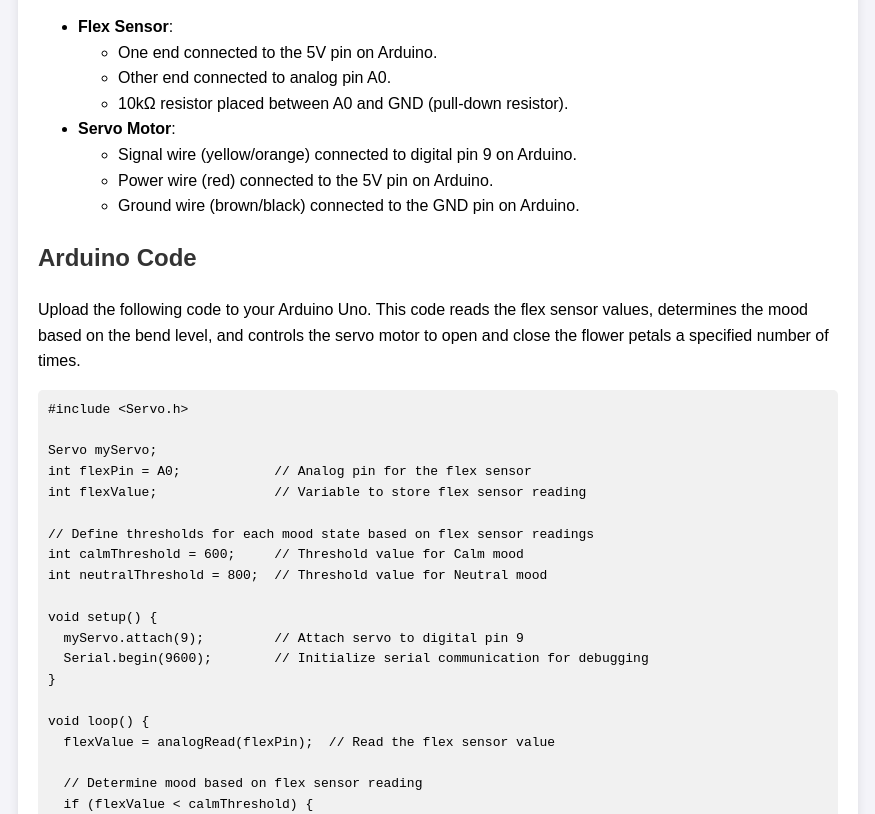
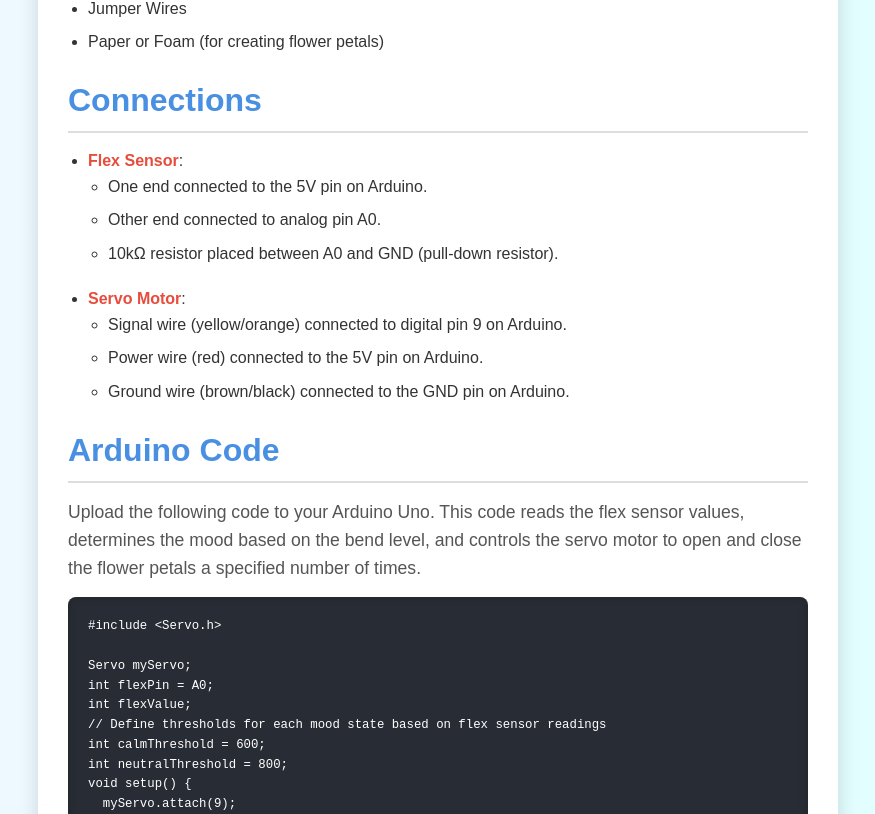
Before and after one commit to nusyba23/Tangible-HCI, a plain HTML site: page Projects/project3.html in a window 1280 px wide. Shown: the part 786-1600 px from the top of the page, without its empty margins (202-1077 px from the left). Drawn offline with Linux system fonts and the light colour scheme.

Commit message:
CSS added for Project3 page

```diff
--- a/Projects/project3.html
+++ b/Projects/project3.html
@@ -1,48 +1,12 @@
 <!DOCTYPE html>
 <html lang="en">
-<head>
-  <meta charset="UTF-8">
-  <meta name="viewport" content="width=device-width, initial-scale=1.0">
-  <title>Touch-Sensitive Mood Indicator</title>
-  <style>
-    body {
-      font-family: Arial, sans-serif;
-      line-height: 1.6;
-      margin: 0;
-      padding: 20px;
-      background-color: #f4f4f9;
-    }
-    h1, h2, h3 {
-      color: #333;
-    }
-    .container {
-      max-width: 800px;
-      margin: auto;
-      background: #fff;
-      padding: 20px;
-      border-radius: 8px;
-      box-shadow: 0 0 10px rgba(0, 0, 0, 0.1);
-    }
-    .code {
-      background: #f1f1f1;
-      padding: 10px;
-      border-radius: 5px;
-      overflow-x: auto;
-      font-family: monospace;
-    }
-    .code pre {
-      margin: 0;
-    }
-    .video-container {
-      margin-top: 20px;
-      text-align: center;
-    }
-    .video-container video {
-      max-width: 100%;
-      border-radius: 8px;
-    }
-  </style>
-</head>
+  <head>
+    <meta charset="UTF-8">
+    <meta name="viewport" content="width=device-width, initial-scale=1.0">
+    <title>Touch-Sensitive Mood Indicator</title>
+    <!-- Link to the external CSS file -->
+    <link rel="stylesheet" href="style.css">
+  </head>
 <body>
 
 <div class="container">
@@ -89,20 +53,17 @@
 #include &lt;Servo.h&gt;
 
 Servo myServo;
-int flexPin = A0;            // Analog pin for the flex sensor
-int flexValue;               // Variable to store flex sensor reading
-
+int flexPin = A0;
+int flexValue;
 // Define thresholds for each mood state based on flex sensor readings
-int calmThreshold = 600;     // Threshold value for Calm mood
-int neutralThreshold = 800;  // Threshold value for Neutral mood
-
+int calmThreshold = 600;
+int neutralThreshold = 800;
 void setup() {
-  myServo.attach(9);         // Attach servo to digital pin 9
-  Serial.begin(9600);        // Initialize serial communication for debugging
-}
+  myServo.attach(9);
+  Serial.begin(9600);
 
 void loop() {
-  flexValue = analogRead(flexPin);  // Read the flex sensor value
+  flexValue = analogRead(flexPin);
 
   // Determine mood based on flex sensor reading
   if (flexValue < calmThreshold) {
@@ -113,29 +74,29 @@ void loop() {
   else if (flexValue >= calmThreshold && flexValue < neutralThreshold) {
     // Neutral mood - Move servo 2 times
     Serial.println("Mood: Neutral (Servo moves 2 times)");
-    moveServo(2); // Call function to move servo 2 times
+    moveServo(2);
   }
   else {
     // Stressed mood - Move servo 1 time
     Serial.println("Mood: Stressed (Servo moves 1 time)");
-    moveServo(1); // Call function to move servo 1 time
+    moveServo(1);
   }
 
   // Print flex sensor value for debugging
   Serial.print("Flex Sensor Value: ");
   Serial.println(flexValue);
 
-  delay(2000);  // Delay to prevent constant re-triggering, adjust as needed
+  delay(2000);
 }
 
 // Function to move the servo a specified number of times
 void moveServo(int times) {
   for (int i = 0; i < times; i++) {
-    myServo.write(0);      // Move servo to 0 degrees
-    delay(500);            // Wait for the servo to reach 0 degrees
+    myServo.write(0);
+    delay(500);
 
-    myServo.write(180);    // Move servo to 180 degrees
-    delay(500);            // Wait for the servo to reach 180 degrees
+    myServo.write(180);
+    delay(500);
   }
 }
     </pre>
--- /dev/null
+++ b/Projects/style.css
@@ -0,0 +1,146 @@
+/* Reset default styles */
+* {
+    margin: 0;
+    padding: 0;
+    box-sizing: border-box;
+}
+
+/* General body styling */
+body {
+    font-family: Arial, sans-serif;
+    background: linear-gradient(to right, #f0f8ff, #e0ffff);
+    color: #333;
+    line-height: 1.6;
+    padding: 20px;
+}
+
+/* Container styling */
+.container {
+    max-width: 800px;
+    margin: auto;
+    background: #ffffff;
+    padding: 30px;
+    border-radius: 12px;
+    box-shadow: 0 10px 20px rgba(0, 0, 0, 0.15);
+    animation: fadeIn 1s ease-in-out;
+}
+
+/* Header and Title Styling */
+h1 {
+    color: #3a3a9a;
+    font-size: 2.5em;
+    text-align: center;
+    margin-bottom: 20px;
+    font-weight: bold;
+}
+
+h2 {
+    color: #4a90e2;
+    font-size: 2em;
+    margin-bottom: 15px;
+}
+
+h3 {
+    color: #d35400;
+    font-size: 1.5em;
+    margin-bottom: 10px;
+}
+
+/* Paragraph styling */
+p {
+    color: #555;
+    font-size: 1.1em;
+    margin-bottom: 15px;
+}
+
+/* List Styling */
+ul {
+    margin-bottom: 20px;
+    padding-left: 20px;
+}
+
+ul li {
+    margin-bottom: 8px;
+}
+
+/* Code section styling */
+.code {
+    background: #282c34;
+    color: #ffffff;
+    padding: 20px;
+    border-radius: 8px;
+    font-family: 'Courier New', Courier, monospace;
+    margin-bottom: 20px;
+    box-shadow: inset 0 0 10px rgba(0, 0, 0, 0.2);
+}
+
+.code pre {
+    margin: 0;
+    overflow-x: auto;
+    font-size: 0.95em;
+}
+
+/* Video container */
+.video-container {
+    margin-top: 20px;
+    text-align: center;
+}
+
+.video-container video {
+    max-width: 100%;
+    border-radius: 10px;
+    box-shadow: 0 8px 15px rgba(0, 0, 0, 0.2);
+}
+
+/* Custom Styling for Sections */
+h2, h3 {
+    border-bottom: 2px solid #ddd;
+    padding-bottom: 5px;
+}
+
+/* Key Information Styling */
+strong {
+    color: #e74c3c;
+}
+
+/* Fade in animation */
+@keyframes fadeIn {
+    0% { opacity: 0; transform: translateY(10px); }
+    100% { opacity: 1; transform: translateY(0); }
+}
+
+/* Button styling */
+.button {
+    display: inline-block;
+    padding: 10px 20px;
+    background-color: #4a90e2;
+    color: #fff;
+    text-decoration: none;
+    border-radius: 8px;
+    font-weight: bold;
+    transition: background-color 0.3s ease, transform 0.3s ease;
+}
+
+.button:hover {
+    background-color: #357ab7;
+    transform: scale(1.05);
+}
+
+/* Responsive styling for smaller screens */
+@media (max-width: 768px) {
+    h1 {
+        font-size: 2em;
+    }
+
+    h2 {
+        font-size: 1.6em;
+    }
+
+    h3 {
+        font-size: 1.3em;
+    }
+
+    .container {
+        padding: 20px;
+    }
+}
```
